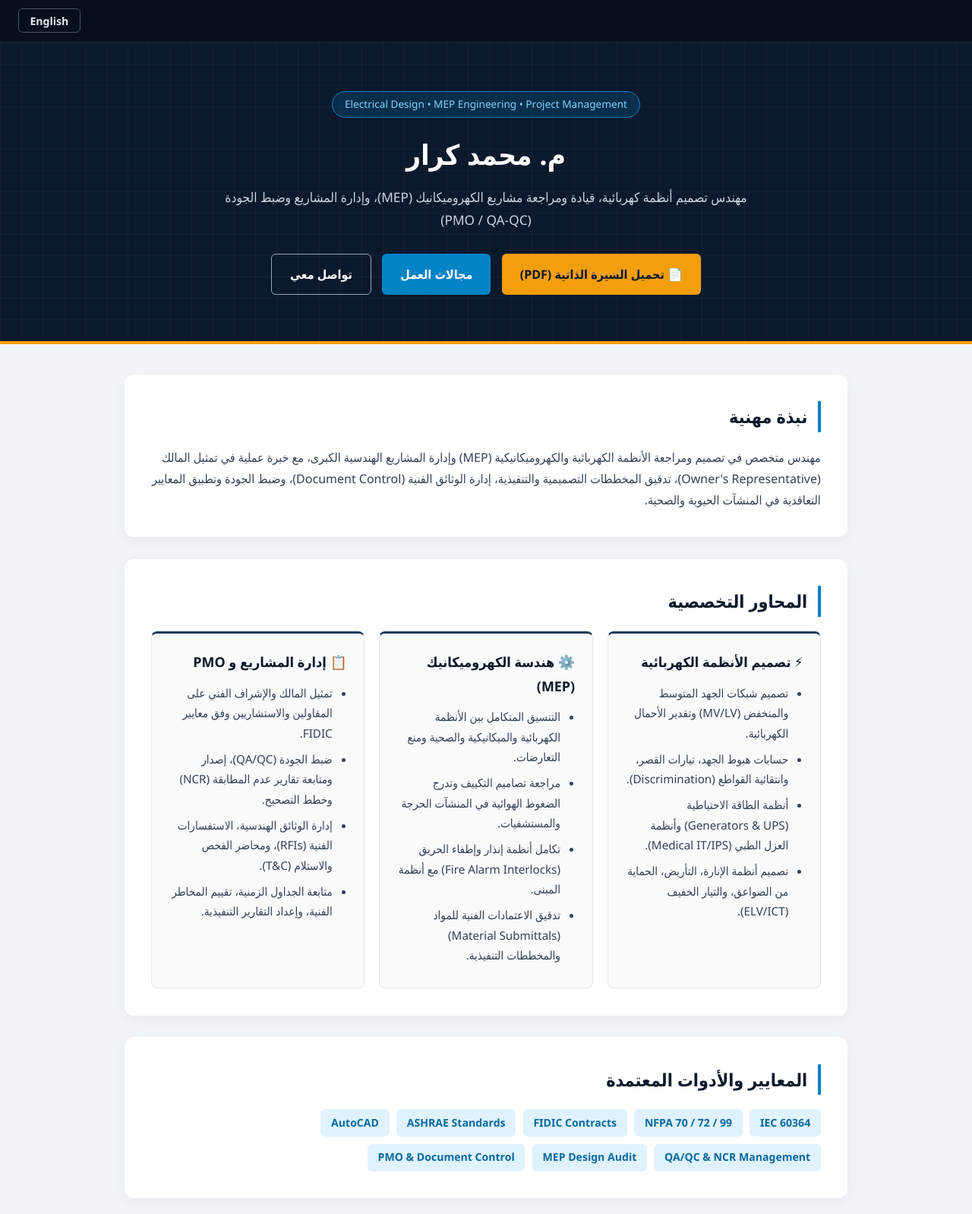
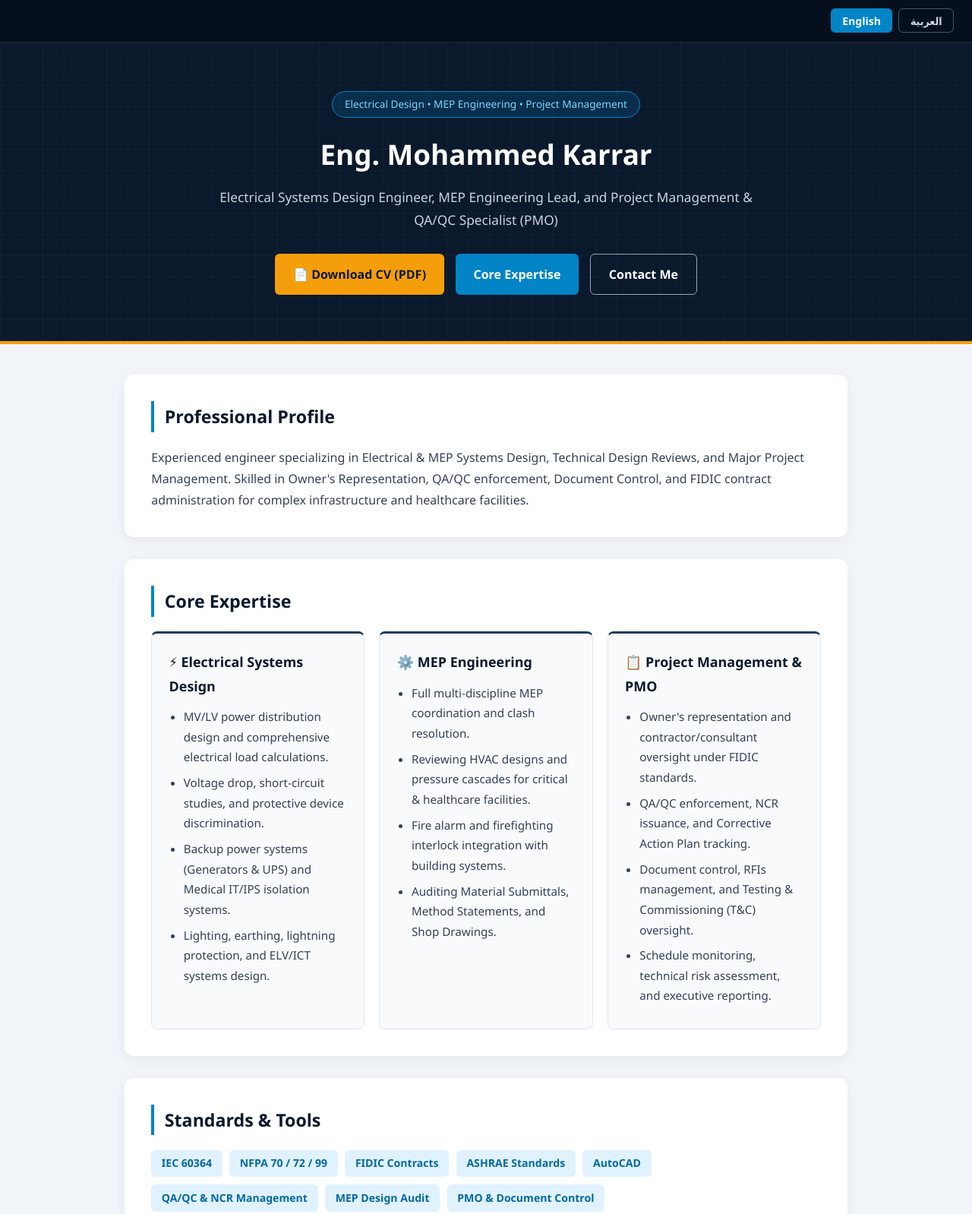
Before and after one commit to karrarmep-cloud/karrarmep-cloud.github.io, a plain HTML site: page index.html in a window 1280 px wide. Shown: the top 1598 px of the page at 76% size. Drawn offline with Linux system fonts and the light colour scheme.

Commit message:
Update index.html

```diff
--- a/index.html
+++ b/index.html
@@ -1,9 +1,9 @@
- <!DOCTYPE html>
-<html lang="ar" dir="rtl">
+<!DOCTYPE html>
+<html lang="en" dir="ltr">
 <head>
   <meta charset="UTF-8">
   <meta name="viewport" content="width=device-width, initial-scale=1.0">
-  <title>م. محمد كرار | Eng. Mohammed Karrar</title>
+  <title>Eng. Mohammed Karrar | Electrical Design - MEP - Project Management</title>
   <style>
     :root {
       --primary: #0b192c;
@@ -24,11 +24,12 @@
       padding: 0.7rem 1.5rem;
       display: flex;
       justify-content: flex-end;
+      gap: 0.5rem;
       border-bottom: 1px solid rgba(255,255,255,0.08);
     }
     .lang-btn {
       background: transparent;
-      color: #e2e8f0;
+      color: #cbd5e1;
       border: 1px solid #475569;
       padding: 0.35rem 0.9rem;
       border-radius: 6px;
@@ -37,7 +38,11 @@
       font-weight: 600;
       transition: 0.2s;
     }
-    .lang-btn:hover { background: var(--accent); border-color: var(--accent); color: #fff; }
+    .lang-btn.active, .lang-btn:hover {
+      background: var(--accent);
+      border-color: var(--accent);
+      color: #fff;
+    }
 
     /* Header */
     header {
@@ -136,76 +141,77 @@
 <body>
 
   <div class="topbar">
-    <button class="lang-btn" id="langToggle" onclick="toggleLanguage()">English</button>
+    <button class="lang-btn active" id="btn-en" onclick="setLanguage('en')">English</button>
+    <button class="lang-btn" id="btn-ar" onclick="setLanguage('ar')">العربية</button>
   </div>
 
   <header>
-    <div class="badge">Electrical Design • MEP Engineering • Project Management</div>
-    <h1 data-ar="م. محمد كرار" data-en="Eng. Mohammed Karrar">م. محمد كرار</h1>
-    <p data-ar="مهندس تصميم أنظمة كهربائية، قيادة ومراجعة مشاريع الكهروميكانيك (MEP)، وإدارة المشاريع وضبط الجودة (PMO / QA-QC)"
-       data-en="Electrical Systems Design Engineer, MEP Engineering Lead, and Project Management & QA/QC Specialist (PMO)">
-      مهندس تصميم أنظمة كهربائية، قيادة ومراجعة مشاريع الكهروميكانيك (MEP)، وإدارة المشاريع وضبط الجودة (PMO / QA-QC)
+    <div class="badge">Electrical Design &bull; MEP Engineering &bull; Project Management</div>
+    <h1 data-en="Eng. Mohammed Karrar" data-ar="م. محمد كرار">Eng. Mohammed Karrar</h1>
+    <p data-en="Electrical Systems Design Engineer, MEP Engineering Lead, and Project Management & QA/QC Specialist (PMO)"
+       data-ar="مهندس تصميم أنظمة كهربائية، قيادة ومراجعة مشاريع الكهروميكانيك (MEP)، وإدارة المشاريع وضبط الجودة (PMO / QA-QC)">
+      Electrical Systems Design Engineer, MEP Engineering Lead, and Project Management &amp; QA/QC Specialist (PMO)
     </p>
     <div class="actions">
-      <a href="CV.pdf" download class="btn btn-amber" data-ar="📄 تحميل السيرة الذاتية (PDF)" data-en="📄 Download CV (PDF)">📄 تحميل السيرة الذاتية (PDF)</a>
-      <a href="#services" class="btn btn-primary" data-ar="مجالات العمل" data-en="Core Expertise">مجالات العمل</a>
-      <a href="#contact" class="btn btn-outline" data-ar="تواصل معي" data-en="Contact Me">تواصل معي</a>
+      <a href="CV.pdf" download class="btn btn-amber" data-en="📄 Download CV (PDF)" data-ar="📄 تحميل السيرة الذاتية (PDF)">📄 Download CV (PDF)</a>
+      <a href="#services" class="btn btn-primary" data-en="Core Expertise" data-ar="مجالات العمل">Core Expertise</a>
+      <a href="#contact" class="btn btn-outline" data-en="Contact Me" data-ar="تواصل معي">Contact Me</a>
     </div>
   </header>
 
   <div class="container">
 
     <section>
-      <h2 data-ar="نبذة مهنية" data-en="Professional Profile">نبذة مهنية</h2>
-      <p data-ar="مهندس متخصص في تصميم ومراجعة الأنظمة الكهربائية والكهروميكانيكية (MEP) وإدارة المشاريع الهندسية الكبرى، مع خبرة عملية في تمثيل المالك (Owner's Representative)، تدقيق المخططات التصميمية والتنفيذية، إدارة الوثائق الفنية (Document Control)، وضبط الجودة وتطبيق المعايير التعاقدية في المنشآت الحيوية والصحية."
-         data-en="Experienced engineer specializing in Electrical & MEP Systems Design, Technical Design Reviews, and Major Project Management. Skilled in Owner's Representation, QA/QC enforcement, Document Control, and FIDIC contract administration for complex infrastructure and healthcare facilities.">
-        مهندس متخصص في تصميم ومراجعة الأنظمة الكهربائية والكهروميكانيكية (MEP) وإدارة المشاريع الهندسية الكبرى، مع خبرة عملية في تمثيل المالك (Owner's Representative)، تدقيق المخططات التصميمية والتنفيذية، إدارة الوثائق الفنية (Document Control)، وضبط الجودة وتطبيق المعايير التعاقدية في المنشآت الحيوية والصحية.
+      <h2 data-en="Professional Profile" data-ar="نبذة مهنية">Professional Profile</h2>
+      <p data-en="Experienced engineer specializing in Electrical & MEP Systems Design, Technical Design Reviews, and Major Project Management. Skilled in Owner's Representation, QA/QC enforcement, Document Control, and FIDIC contract administration for complex infrastructure and healthcare facilities."
+         data-ar="مهندس متخصص في تصميم ومراجعة الأنظمة الكهربائية والكهروميكانيكية (MEP) وإدارة المشاريع الهندسية الكبرى، مع خبرة عملية في تمثيل المالك (Owner's Representative)، تدقيق المخططات التصميمية والتنفيذية، إدارة الوثائق الفنية (Document Control)، وضبط الجودة وتطبيق المعايير التعاقدية في المنشآت الحيوية والصحية.">
+        Experienced engineer specializing in Electrical &amp; MEP Systems Design, Technical Design Reviews, and Major Project Management. Skilled in Owner's Representation, QA/QC enforcement, Document Control, and FIDIC contract administration for complex infrastructure and healthcare facilities.
       </p>
     </section>
 
     <section id="services">
-      <h2 data-ar="المحاور التخصصية" data-en="Core Expertise">المحاور التخصصية</h2>
+      <h2 data-en="Core Expertise" data-ar="المحاور التخصصية">Core Expertise</h2>
       <div class="grid-3">
 
         <div class="card">
-          <h3 data-ar="⚡ تصميم الأنظمة الكهربائية" data-en="⚡ Electrical Systems Design">⚡ تصميم الأنظمة الكهربائية</h3>
+          <h3 data-en="⚡ Electrical Systems Design" data-ar="⚡ تصميم الأنظمة الكهربائية">⚡ Electrical Systems Design</h3>
           <ul>
-            <li data-ar="تصميم شبكات الجهد المتوسط والمنخفض (MV/LV) وتقدير الأحمال الكهربائية."
-                data-en="MV/LV power distribution design and comprehensive electrical load calculations.">تصميم شبكات الجهد المتوسط والمنخفض (MV/LV) وتقدير الأحمال الكهربائية.</li>
-            <li data-ar="حسابات هبوط الجهد، تيارات القصر، وانتقائية القواطع (Discrimination)."
-                data-en="Voltage drop, short-circuit studies, and protective device discrimination.">حسابات هبوط الجهد، تيارات القصر، وانتقائية القواطع (Discrimination).</li>
-            <li data-ar="أنظمة الطاقة الاحتياطية (Generators & UPS) وأنظمة العزل الطبي (Medical IT/IPS)."
-                data-en="Backup power systems (Generators & UPS) and Medical IT/IPS isolation systems.">أنظمة الطاقة الاحتياطية (Generators & UPS) وأنظمة العزل الطبي (Medical IT/IPS).</li>
-            <li data-ar="تصميم أنظمة الإنارة، التأريض، الحماية من الصواعق، والتيار الخفيف (ELV/ICT)."
-                data-en="Lighting, earthing, lightning protection, and ELV/ICT systems design.">تصميم أنظمة الإنارة، التأريض، الحماية من الصواعق، والتيار الخفيف (ELV/ICT).</li>
+            <li data-en="MV/LV power distribution design and comprehensive electrical load calculations."
+                data-ar="تصميم شبكات الجهد المتوسط والمنخفض (MV/LV) وتقدير الأحمال الكهربائية.">MV/LV power distribution design and comprehensive electrical load calculations.</li>
+            <li data-en="Voltage drop, short-circuit studies, and protective device discrimination."
+                data-ar="حسابات هبوط الجهد، تيارات القصر، وانتقائية القواطع (Discrimination).">Voltage drop, short-circuit studies, and protective device discrimination.</li>
+            <li data-en="Backup power systems (Generators & UPS) and Medical IT/IPS isolation systems."
+                data-ar="أنظمة الطاقة الاحتياطية (Generators & UPS) وأنظمة العزل الطبي (Medical IT/IPS).">Backup power systems (Generators &amp; UPS) and Medical IT/IPS isolation systems.</li>
+            <li data-en="Lighting, earthing, lightning protection, and ELV/ICT systems design."
+                data-ar="تصميم أنظمة الإنارة، التأريض، الحماية من الصواعق، والتيار الخفيف (ELV/ICT).">Lighting, earthing, lightning protection, and ELV/ICT systems design.</li>
           </ul>
         </div>
 
         <div class="card">
-          <h3 data-ar="⚙️ هندسة الكهروميكانيك (MEP)" data-en="⚙️ MEP Engineering">⚙️ هندسة الكهروميكانيك (MEP)</h3>
+          <h3 data-en="⚙️ MEP Engineering" data-ar="⚙️ هندسة الكهروميكانيك (MEP)">⚙️ MEP Engineering</h3>
           <ul>
-            <li data-ar="التنسيق المتكامل بين الأنظمة الكهربائية والميكانيكية والصحية ومنع التعارضات."
-                data-en="Full multi-discipline MEP coordination and clash resolution.">التنسيق المتكامل بين الأنظمة الكهربائية والميكانيكية والصحية ومنع التعارضات.</li>
-            <li data-ar="مراجعة تصاميم التكييف وتدرج الضغوط الهوائية في المنشآت الحرجة والمستشفيات."
-                data-en="Reviewing HVAC designs and pressure cascades for critical & healthcare facilities.">مراجعة تصاميم التكييف وتدرج الضغوط الهوائية في المنشآت الحرجة والمستشفيات.</li>
-            <li data-ar="تكامل أنظمة إنذار وإطفاء الحريق (Fire Alarm Interlocks) مع أنظمة المبنى."
-                data-en="Fire alarm and firefighting interlock integration with building systems.">تكامل أنظمة إنذار وإطفاء الحريق (Fire Alarm Interlocks) مع أنظمة المبنى.</li>
-            <li data-ar="تدقيق الاعتمادات الفنية للمواد (Material Submittals) والمخططات التنفيذية."
-                data-en="Auditing Material Submittals, Method Statements, and Shop Drawings.">تدقيق الاعتمادات الفنية للمواد (Material Submittals) والمخططات التنفيذية.</li>
+            <li data-en="Full multi-discipline MEP coordination and clash resolution."
+                data-ar="التنسيق المتكامل بين الأنظمة الكهربائية والميكانيكية والصحية ومنع التعارضات.">Full multi-discipline MEP coordination and clash resolution.</li>
+            <li data-en="Reviewing HVAC designs and pressure cascades for critical & healthcare facilities."
+                data-ar="مراجعة تصاميم التكييف وتدرج الضغوط الهوائية في المنشآت الحرجة والمستشفيات.">Reviewing HVAC designs and pressure cascades for critical &amp; healthcare facilities.</li>
+            <li data-en="Fire alarm and firefighting interlock integration with building systems."
+                data-ar="تكامل أنظمة إنذار وإطفاء الحريق (Fire Alarm Interlocks) مع أنظمة المبنى.">Fire alarm and firefighting interlock integration with building systems.</li>
+            <li data-en="Auditing Material Submittals, Method Statements, and Shop Drawings."
+                data-ar="تدقيق الاعتمادات الفنية للمواد (Material Submittals) والمخططات التنفيذية.">Auditing Material Submittals, Method Statements, and Shop Drawings.</li>
           </ul>
         </div>
 
         <div class="card">
-          <h3 data-ar="📋 إدارة المشاريع و PMO" data-en="📋 Project Management & PMO">📋 إدارة المشاريع و PMO</h3>
+          <h3 data-en="📋 Project Management & PMO" data-ar="📋 إدارة المشاريع و PMO">📋 Project Management &amp; PMO</h3>
           <ul>
-            <li data-ar="تمثيل المالك والإشراف الفني على المقاولين والاستشاريين وفق معايير FIDIC."
-                data-en="Owner's representation and contractor/consultant oversight under FIDIC standards.">تمثيل المالك والإشراف الفني على المقاولين والاستشاريين وفق معايير FIDIC.</li>
-            <li data-ar="ضبط الجودة (QA/QC)، إصدار ومتابعة تقارير عدم المطابقة (NCR) وخطط التصحيح."
-                data-en="QA/QC enforcement, NCR issuance, and Corrective Action Plan tracking.">ضبط الجودة (QA/QC)، إصدار ومتابعة تقارير عدم المطابقة (NCR) وخطط التصحيح.</li>
-            <li data-ar="إدارة الوثائق الهندسية، الاستفسارات الفنية (RFIs)، ومحاضر الفحص والاستلام (T&C)."
-                data-en="Document control, RFIs management, and Testing & Commissioning (T&C) oversight.">إدارة الوثائق الهندسية، الاستفسارات الفنية (RFIs)، ومحاضر الفحص والاستلام (T&C).</li>
-            <li data-ar="متابعة الجداول الزمنية، تقييم المخاطر الفنية، وإعداد التقارير التنفيذية."
-                data-en="Schedule monitoring, technical risk assessment, and executive reporting.">متابعة الجداول الزمنية، تقييم المخاطر الفنية، وإعداد التقارير التنفيذية.</li>
+            <li data-en="Owner's representation and contractor/consultant oversight under FIDIC standards."
+                data-ar="تمثيل المالك والإشراف الفني على المقاولين والاستشاريين وفق معايير FIDIC.">Owner's representation and contractor/consultant oversight under FIDIC standards.</li>
+            <li data-en="QA/QC enforcement, NCR issuance, and Corrective Action Plan tracking."
+                data-ar="ضبط الجودة (QA/QC)، إصدار ومتابعة تقارير عدم المطابقة (NCR) وخطط التصحيح.">QA/QC enforcement, NCR issuance, and Corrective Action Plan tracking.</li>
+            <li data-en="Document control, RFIs management, and Testing & Commissioning (T&C) oversight."
+                data-ar="إدارة الوثائق الهندسية، الاستفسارات الفنية (RFIs)، ومحاضر الفحص والاستلام (T&C).">Document control, RFIs management, and Testing &amp; Commissioning (T&amp;C) oversight.</li>
+            <li data-en="Schedule monitoring, technical risk assessment, and executive reporting."
+                data-ar="متابعة الجداول الزمنية، تقييم المخاطر الفنية، وإعداد التقارير التنفيذية.">Schedule monitoring, technical risk assessment, and executive reporting.</li>
           </ul>
         </div>
 
@@ -213,29 +219,29 @@
     </section>
 
     <section>
-      <h2 data-ar="المعايير والأدوات المعتمدة" data-en="Standards & Tools">المعايير والأدوات المعتمدة</h2>
+      <h2 data-en="Standards & Tools" data-ar="المعايير والأدوات المعتمدة">Standards &amp; Tools</h2>
       <div class="tags">
         <span class="tag">IEC 60364</span>
         <span class="tag">NFPA 70 / 72 / 99</span>
         <span class="tag">FIDIC Contracts</span>
         <span class="tag">ASHRAE Standards</span>
         <span class="tag">AutoCAD</span>
-        <span class="tag">QA/QC & NCR Management</span>
+        <span class="tag">QA/QC &amp; NCR Management</span>
         <span class="tag">MEP Design Audit</span>
-        <span class="tag">PMO & Document Control</span>
+        <span class="tag">PMO &amp; Document Control</span>
       </div>
     </section>
 
     <section id="contact">
-      <h2 data-ar="معلومات التواصل" data-en="Contact Information">معلومات التواصل</h2>
+      <h2 data-en="Contact Information" data-ar="معلومات التواصل">Contact Information</h2>
       <div class="contact-grid">
         <div class="contact-item">
-          <span data-ar="البريد الإلكتروني" data-en="Email">البريد الإلكتروني</span>
+          <span data-en="Email" data-ar="البريد الإلكتروني">Email</span>
           <strong>karrarmep@gmail.com</strong>
         </div>
         <div class="contact-item">
-          <span data-ar="الموقع" data-en="Location">الموقع</span>
-          <strong data-ar="بنغازي، ليبيا" data-en="Benghazi, Libya">بنغازي، ليبيا</strong>
+          <span data-en="Location" data-ar="الموقع">Location</span>
+          <strong data-en="Benghazi, Libya" data-ar="بنغازي، ليبيا">Benghazi, Libya</strong>
         </div>
         <div class="contact-item">
           <span>GitHub</span>
@@ -244,13 +250,13 @@
       </div>
 
       <div style="display: flex; gap: 0.9rem; flex-wrap: wrap; margin-top: 1.5rem;">
-        <a href="https://wa.me/218924218359" target="_blank" class="btn" style="background: #25D366; color: #fff;"
-           data-ar="💬 تواصل عبر واتساب" data-en="💬 Chat on WhatsApp">
-          💬 تواصل عبر واتساب
+        <a href="https://wa.me/21891XXXXXXX" target="_blank" class="btn" style="background: #25D366; color: #fff;"
+           data-en="💬 Chat on WhatsApp" data-ar="💬 تواصل عبر واتساب">
+          💬 Chat on WhatsApp
         </a>
         <a href="https://www.linkedin.com/in/mohammed-karrar-a572b150" target="_blank" class="btn" style="background: #0A66C2; color: #fff;"
-           data-ar="🔗 حساب لينكدإن (LinkedIn)" data-en="🔗 LinkedIn Profile">
-          🔗 حساب لينكدإن (LinkedIn)
+           data-en="🔗 LinkedIn Profile" data-ar="🔗 حساب لينكدإن (LinkedIn)">
+          🔗 LinkedIn Profile
         </a>
       </div>
     </section>
@@ -258,19 +264,19 @@
   </div>
 
   <footer>
-    © 2026 Eng. Mohammed Karrar — Electrical Design, MEP & Project Management
+    &copy; 2026 Eng. Mohammed Karrar &mdash; Electrical Design, MEP &amp; Project Management
   </footer>
 
   <script>
-    let currentLang = 'ar';
-    function toggleLanguage() {
-      currentLang = currentLang === 'ar' ? 'en' : 'ar';
-      document.documentElement.lang = currentLang;
-      document.documentElement.dir = currentLang === 'ar' ? 'rtl' : 'ltr';
-      document.getElementById('langToggle').textContent = currentLang === 'ar' ? 'English' : 'العربية';
+    function setLanguage(lang) {
+      document.documentElement.lang = lang;
+      document.documentElement.dir = lang === 'ar' ? 'rtl' : 'ltr';
 
-      document.querySelectorAll('[data-ar]').forEach(el => {
-        el.textContent = el.getAttribute(`data-${currentLang}`);
+      document.getElementById('btn-en').classList.toggle('active', lang === 'en');
+      document.getElementById('btn-ar').classList.toggle('active', lang === 'ar');
+
+      document.querySelectorAll('[data-en]').forEach(el => {
+        el.textContent = el.getAttribute(`data-${lang}`);
       });
     }
   </script>
```
